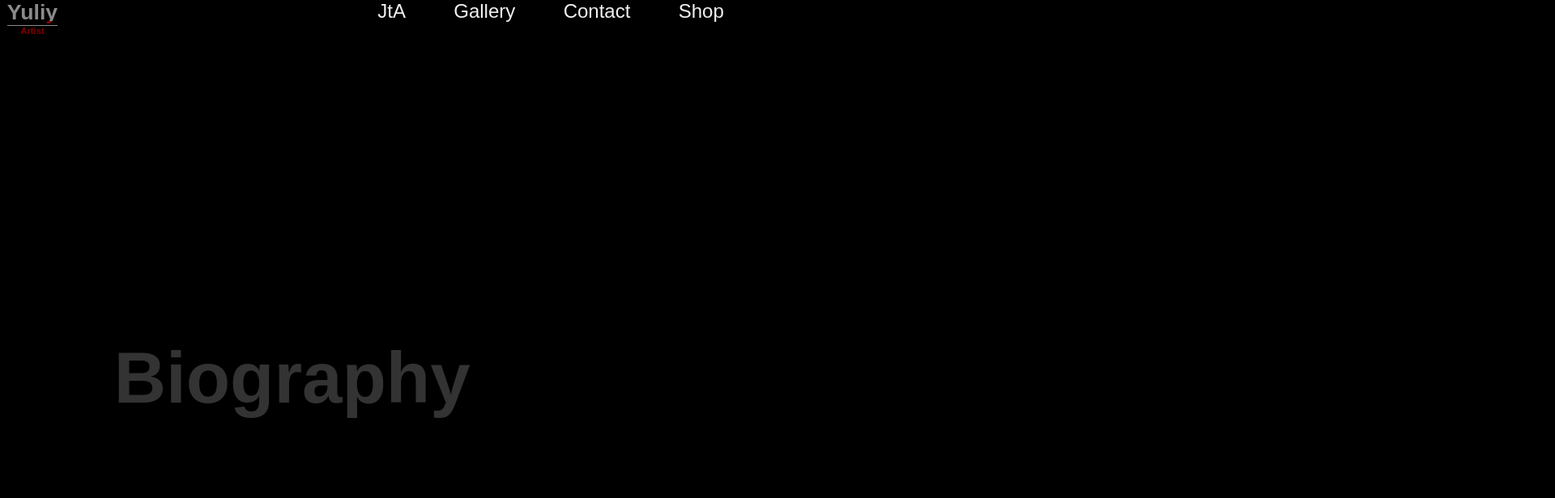
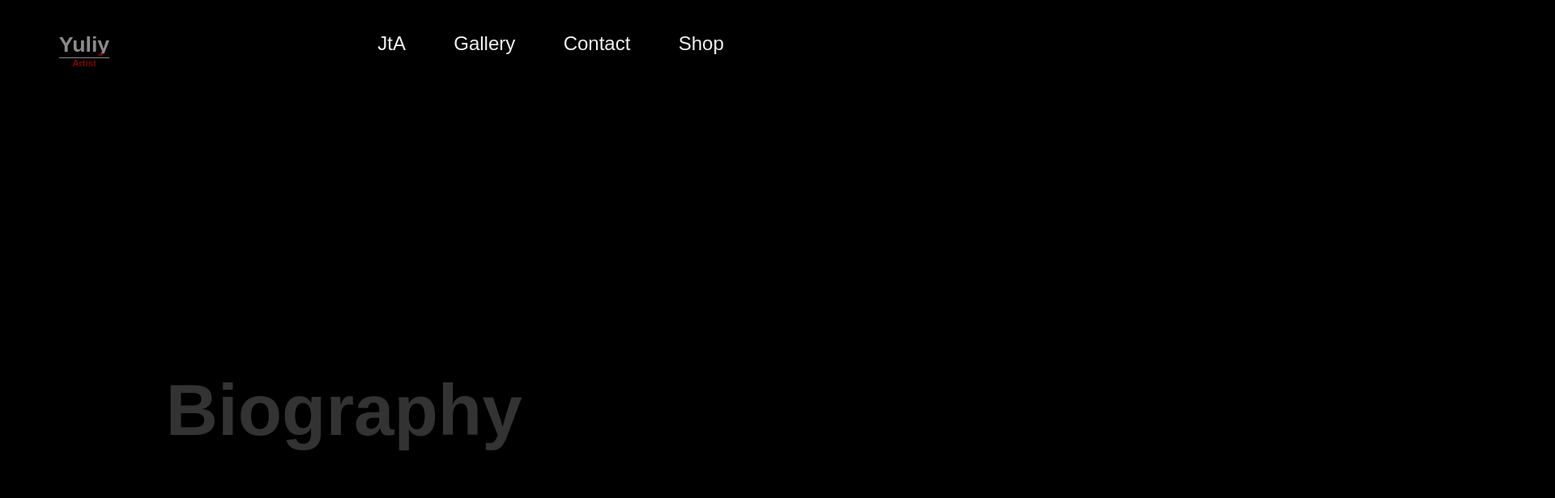
Before and after one commit to tesinclair/riv-website, a plain HTML site: page frontend/index.html in a window 1280 px wide. Shown: the top 616 px of the page at 81% size, 1920 px wide, since content can reach past the window. Drawn offline with Linux system fonts and the light colour scheme; a web font is replaced by a local one.

Commit message:
fixes padding issues

```diff
--- a/frontend/static/styles.css
+++ b/frontend/static/styles.css
@@ -11,7 +11,8 @@
 }
 html{
     margin: 0;
-    padding: 0;
+    padding-inline: 5svw;
+    padding-block: 5svh;
     overflow-x: hidden;
 
     *{
```
